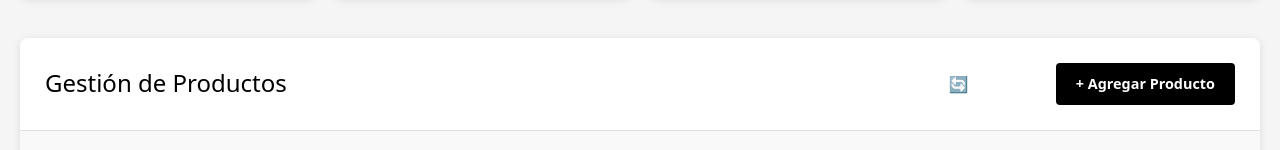
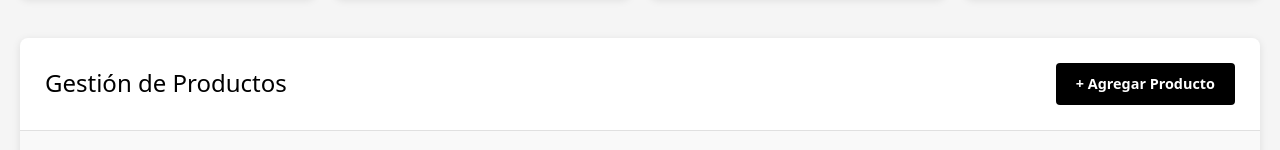
Before and after one commit to CryBaby607/Dukicks, a React (Vite) app: page /dashboard in a window 1280 px wide. Shown: the part 290-440 px from the top of the page. Built offline with nearby package versions, Linux system fonts and the light colour scheme.

Commit message:
04/11/2025

```diff
--- a/src/pages/Dashboard.jsx
+++ b/src/pages/Dashboard.jsx
@@ -146,13 +146,6 @@ const Dashboard = () => {
     setShowModal(false);
   }, [products, editingProduct]);
 
-  const handleResetData = () => {
-    if (window.confirm('⚠️ ¿Estás seguro? Esto restaurará todos los productos a los valores originales y eliminará los productos agregados.')) {
-      loadInitialProducts();
-      alert('✅ Datos restaurados correctamente');
-    }
-  };
-
   const username = localStorage.getItem('adminUsername') || 'Admin';
 
   return (
@@ -175,7 +168,6 @@ const Dashboard = () => {
             onAddProduct={handleAddProduct}
             onEditProduct={handleEditProduct}
             onDeleteProduct={handleDeleteProduct}
-            onResetData={handleResetData}
           />
         </div>
       </main>
@@ -245,16 +237,12 @@ const ProductsSection = ({
   onSortChange,
   onAddProduct,
   onEditProduct,
-  onDeleteProduct,
-  onResetData
+  onDeleteProduct
 }) => (
   <div className="products-section">
     <div className="products-header">
       <h2 className="products-title">Gestión de Productos</h2>
       <div style={{ display: 'flex', gap: '10px' }}>
-        <button onClick={onResetData} className="reset-btn" title="Restaurar datos originales">
-          🔄 Restaurar
-        </button>
         <button onClick={onAddProduct} className="add-product-btn">
           + Agregar Producto
         </button>
```
